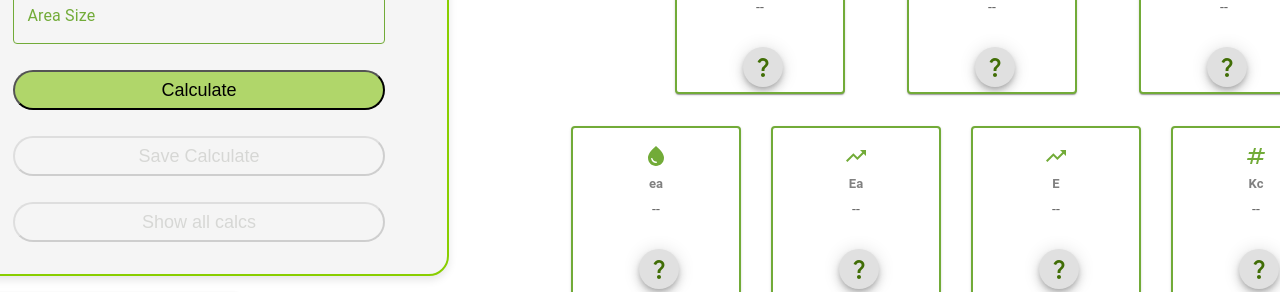
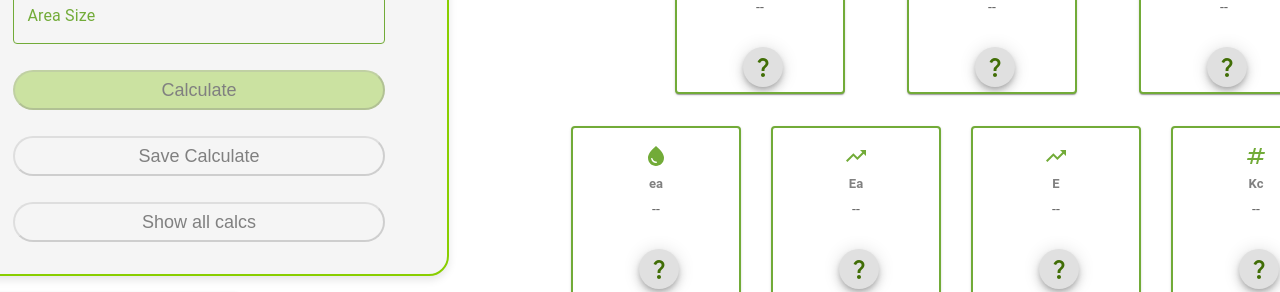
Before and after one commit to Daanielle/WaterWiseAI, a React (Create React App) app in the folder water-wize-ai/: page /WaterCalculator in a window 1280 px wide. Shown: the part 426-718 px from the top of the page. Built offline with nearby package versions, Linux system fonts and the light colour scheme; no server answers.

Commit message:
more organizing calculator

```diff
--- a/water-wize-ai/src/apiRequests.js
+++ b/water-wize-ai/src/apiRequests.js
@@ -309,3 +309,47 @@ export const getAllCommentsForMsg = async (msgId) => {
     console.error("Error:", error);
   }
 }
+
+export const getMyCoordinates = async () => {
+  return new Promise((resolve, reject) => {
+    if (navigator.geolocation) {
+      navigator.geolocation.getCurrentPosition(async (position) => {
+        const userLatitude = position.coords.latitude;
+        const userLongitude = position.coords.longitude;
+
+        try {
+          const response = await fetch('/calculator/coordinates', {
+            method: 'POST',
+            headers: {
+              'Content-Type': 'application/json',
+            },
+            body: JSON.stringify({ latitude: userLatitude, longitude: userLongitude }),
+          });
+
+          if (response.ok) {
+            const data = await response.json();
+            const { closestArea, closestCity } = data;
+
+            if (closestArea && closestCity) {
+              let res = {
+                selectedArea: { value: closestArea.name, label: closestArea.name },
+                closestCity: { label: closestCity }
+              };
+              resolve(res);
+            } else {
+              reject('No closest area or city found.');
+            }
+          } else {
+            reject('Error fetching geolocation data: ' + response.statusText);
+          }
+        } catch (error) {
+          reject('Error fetching geolocation data: ' + error.message);
+        }
+      }, (error) => {
+        reject('Error fetching geolocation: ' + error.message);
+      });
+    } else {
+      reject("Geolocation is not supported by this browser.");
+    }
+  });
+};
--- a/water-wize-ai/src/components/CustomButton.js
+++ b/water-wize-ai/src/components/CustomButton.js
@@ -13,7 +13,7 @@ const CustomTooltip = styled(({ className, ...props }) => (
 
 const Button = ({ onClick, label, type, style, secondary, to, disabled, disabledTooltip }) => {
   const buttonClass = disabled
-    ? (secondary ? classes['disabled-secondary-button'] : classes['disabled-secondary-button'])
+    ? (secondary ? classes['disabled-secondary-button'] : classes['disabled-button'])
     : (secondary ? classes['secondary-button'] : classes.button);
 
   const handleButtonClick = () => {
--- a/water-wize-ai/src/pages/WaterCalculator.js
+++ b/water-wize-ai/src/pages/WaterCalculator.js
@@ -15,6 +15,7 @@ import { saveRecommendation, getLoggedInUserId, getCalculate } from "../apiReque
 import CalculatorTabs from "../components/water-calculator/CalculatorTabs";
 import RecommendationDetails from "../components/water-calculator/RecommendationDetails";
 import CustomSnackbar from "../components/CustomSnackbar";
+import { getMyCoordinates } from "../apiRequests";
 
 const bycodejson = require('../resources/bycode2022Updated.json');
 
@@ -33,45 +34,6 @@ for (let i = 0; i < bycodejson["קובץ יישובים 2022"].length; i++) {
     closestArea: city.Closest // Include the closest area information
   };
 }
-
-const modalStyle = {
-  position: 'absolute',
-  top: '50%',
-  left: '50%',
-  transform: 'translate(-50%, -50%)',
-  bgcolor: 'background.paper',
-  border: '2px solid var(--black-color)',
-  boxShadow: 24,
-  p: 4,
-};
-
-
-// const areaCoordinates = {
-//   381: { name: 'Ashalim', latitude: 30.983, longitude: 34.708 },
-//   29: { name: 'Arad', latitude: 31.25, longitude: 35.1855 },
-//   208: { name: 'Ashkelon', latitude: 31.6394, longitude: 34.5215 },
-//   271: { name: 'Avdat', latitude: 30.7877, longitude: 34.7712 },
-//   60: { name: 'Beer Sheva University', latitude: 31.2642, longitude: 34.8045 },
-//   58: { name: 'Besor Farm', latitude: 31.2716, longitude: 34.38941 },
-//   79: { name: 'Dorot', latitude: 31.5036, longitude: 34.648 },
-//   64: { name: 'Eilat', latitude: 29.5526, longitude: 34.952 },
-//   211: { name: 'Ein Gedi', latitude: 30.4667, longitude: 35.3833 },
-//   338: { name: 'Ezuz', latitude: 30.7911, longitude: 34.4715 },
-//   236: { name: 'Gat', latitude: 31.6303, longitude: 34.7913 },
-//   33: { name: 'Hatzeva', latitude: 30.7787, longitude: 35.2389 },
-//   350: { name: 'Lahav', latitude: 31.3812, longitude: 34.8729 },
-//   210: { name: 'Metzoke Dragot', latitude: 31.5881, longitude: 35.3916 },
-//   379: { name: 'Mitzpe Ramon', latitude: 30.6101, longitude: 34.8046 },
-//   82: { name: 'Negba', latitude: 31.6585, longitude: 34.6798 },
-//   232: { name: 'Neot Smadar', latitude: 30.048, longitude: 35.0233 },
-//   349: { name: 'Nevatim', latitude: 31.205, longitude: 34.9227 },
-//   207: { name: 'Paran', latitude: 30.3655, longitude: 35.1479 },
-//   98: { name: 'Sde Boker', latitude: 30.8702, longitude: 34.795 },
-//   65: { name: 'Sodom', latitude: 31.0306, longitude: 35.3919 },
-//   28: { name: 'Shani', latitude: 31.3568, longitude: 35.0662 },
-//   36: { name: 'Yotvata', latitude: 29.8851, longitude: 35.0771 },
-//   112: { name: 'Zomet HaNegev', latitude: 31.0708, longitude: 34.8513 },
-// };
 
 const locations = {
   381: 'Ashalim',
@@ -151,6 +113,18 @@ for (const key in optionsCities) {
   labels.push(optionsCities[key].label);
 }
 
+
+const modalStyle = {
+  position: 'absolute',
+  top: '50%',
+  left: '50%',
+  transform: 'translate(-50%, -50%)',
+  bgcolor: 'background.paper',
+  border: '2px solid var(--black-color)',
+  boxShadow: 24,
+  p: 4,
+};
+
 function WaterCalculator() {
   const dict = useDictionary();
 
@@ -229,7 +203,6 @@ function WaterCalculator() {
 
   const saveRec = async () => {
     const station = selectedArea.value;
-    // const userId = await getLoggedInUserId();
     let saveStatus = await saveRecommendation({
       userId,
       ...detailedData,
@@ -239,8 +212,6 @@ function WaterCalculator() {
     if (saveStatus) {
       handleOpenSnackbar()
     }
-
-    //console.log(saveStatus) //TODO: handle error if needed
   }
 
   const calculate = async () => {
@@ -258,70 +229,22 @@ function WaterCalculator() {
 
   const findMyCoordinates = async () => { //TODO: move to apiRequests
     try {
-      if (navigator.geolocation) {
-        navigator.geolocation.getCurrentPosition(async (position) => {
-          const userLatitude = position.coords.latitude;
-          const userLongitude = position.coords.longitude;
-
-          const response = await fetch('/calculator/coordinates', {
-            method: 'POST',
-            headers: {
-              'Content-Type': 'application/json',
-            },
-            body: JSON.stringify({ latitude: userLatitude, longitude: userLongitude }),
-          });
-
-          if (response.ok) {
-            const data = await response.json();
-            // console.log('Received data:', data);
-
-            // Extract closest area and city from the response
-            const { closestArea, closestCity } = data;
-
-            // Update the state with the closest area and city
-            if (closestArea) {
-              setSelectedArea({ value: closestArea.name, label: closestArea.name });
-            }
-            if (closestCity) {
-              setSelectedCity({ label: closestCity });
-            }
-          } else {
-            console.error('Error fetching geolocation data:', response.statusText);
-          }
-        }, handleError);
-      } else {
-        console.log("Geolocation is not supported by this browser.");
-      }
+      const fetchedCity = await getMyCoordinates();
+      handleAreaChange(fetchedCity.selectedArea)
+      handleCityChange(fetchedCity.closestCity)
     } catch (error) {
       console.error('Error:', error);
-    }
-  };
-
-
-
-  const handleError = (error) => {
-    switch (error.code) {
-      case error.PERMISSION_DENIED:
-        console.log("User denied the request for Geolocation.");
-        // setLocationAllowed(false);
-        break;
-      case error.POSITION_UNAVAILABLE:
-        console.log("Location information is unavailable.");
-        break;
-      case error.TIMEOUT:
-        console.log("The request to get user location timed out.");
-        break;
-      case error.UNKNOWN_ERROR:
-        console.log("An unknown error occurred.");
-        break;
-      default:
-        break;
     }
   };
 
   const saveCalcDesign = {
     disabled: !userId || !selectedCity || !selectedArea || !selectedDate || !selectedAreaSize,
     disabledTooltip: !userId ? "Log in in order to save a calculation" : "Make sure to fill all of the fields"
+  };
+
+  const calculateDesign = {
+    disabled: !selectedCity || !selectedArea || !selectedDate || !selectedAreaSize,
+    disabledTooltip: "Make sure to fill all of the fields"
   };
 
   return (
@@ -338,7 +261,7 @@ function WaterCalculator() {
               />
               <InputField label={dict.areaSize} value={selectedAreaSize} type="number" onValueChange={handleAreaSizeChange} checkIfValid={(x) => (x <= 100000 && x >= 10)} error={dict.errorsAreaSizeRange} />
 
-              <CustomButton onClick={calculate} label={dict.calculate} type="button" />
+              <CustomButton onClick={calculate} label={dict.calculate} type="button" disabled={saveCalcDesign.disabled} disabledTooltip={saveCalcDesign.disabledTooltip}/>
               <CustomButton onClick={saveRec} label={dict.saveCalculate} type="button" secondary disabled={saveCalcDesign.disabled} disabledTooltip={saveCalcDesign.disabledTooltip} />
               <CustomButton onClick={handleOpenRecsModal} label={dict.showAllCalcts} type="button" secondary disabled={!userId} disabledTooltip={"Log in in order to show saved calculations"} />
             </ContainerBox>
--- a/water-wize-ai/src/styles/CustomButtons.module.css
+++ b/water-wize-ai/src/styles/CustomButtons.module.css
@@ -65,8 +65,23 @@
   padding: 8px;
   transition: background-color 0.3s, transform 0.3s;
   margin-top: 10px;
-  background-color: var(--medium-gray); /* Gray background */
-  color: var(--light-gray); /* Lighter gray text */
+  background-color: var(--medium-gray);
+  color: var(--text-color);
+  cursor: not-allowed;
+  opacity: 0.6;
+}
+
+.disabled-button {
+  position: relative;
+  overflow: hidden;
+  border-radius: 20px;
+  height: 40px;
+  font-size: large;
+  padding: 8px;
+  transition: background-color 0.3s, transform 0.3s;
+  margin-top: 10px;
+  background-color: var(--light-green); /* Gray background */
+  color: var(--text-color); /* Lighter gray text */
   cursor: not-allowed; /* Disabled cursor */
   opacity: 0.6; /* Slightly transparent */
 }
```
Lines whose indentation alone changed are shown as unchanged.
